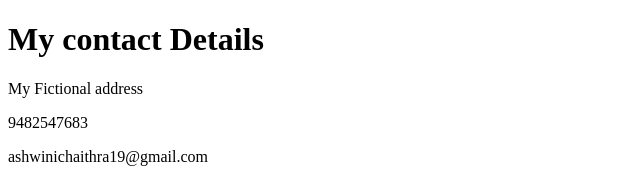
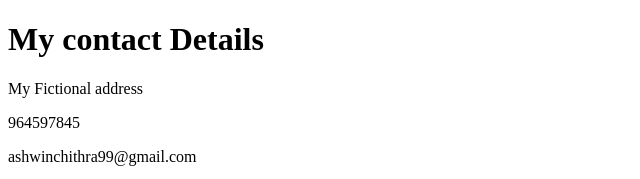
Before and after one commit to ashkalladka/CV, a plain HTML site: page contact-me.html in a window 1280 px wide. Shown: the top 179 px of the page, 0-640 px from the left. Drawn offline with Linux system fonts and the light colour scheme.

Commit message:
Update contact-me.html

```diff
--- a/contact-me.html
+++ b/contact-me.html
@@ -9,8 +9,8 @@
 <body>
     <h1>My contact Details</h1>
     <p> My Fictional address</p>
-    <p>9482547683</p>
-    <p>ashwinichaithra19@gmail.com</p>
+    <p>964597845</p>
+    <p>ashwinchithra99@gmail.com</p>
     <form action="mailto:girishdevadiga33@gmail.com" method="post" enctype="text/plain">
 
         <label >Name</label>
```
